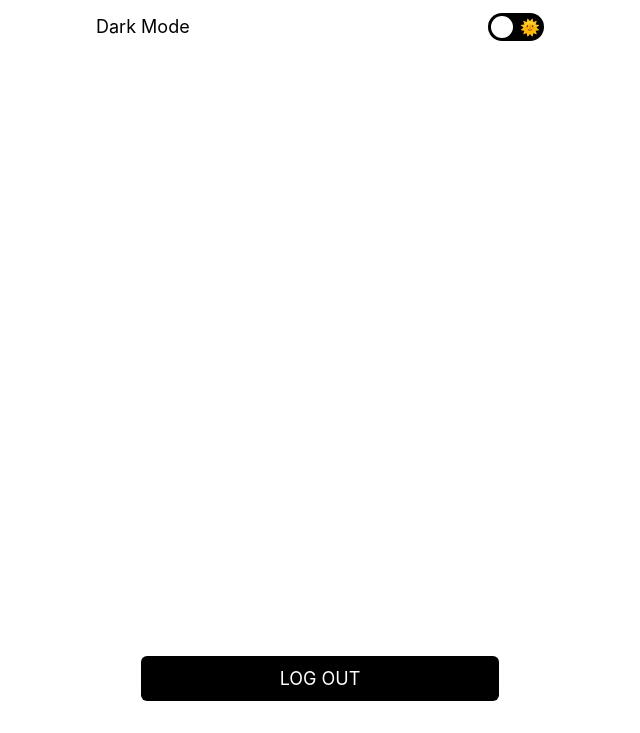
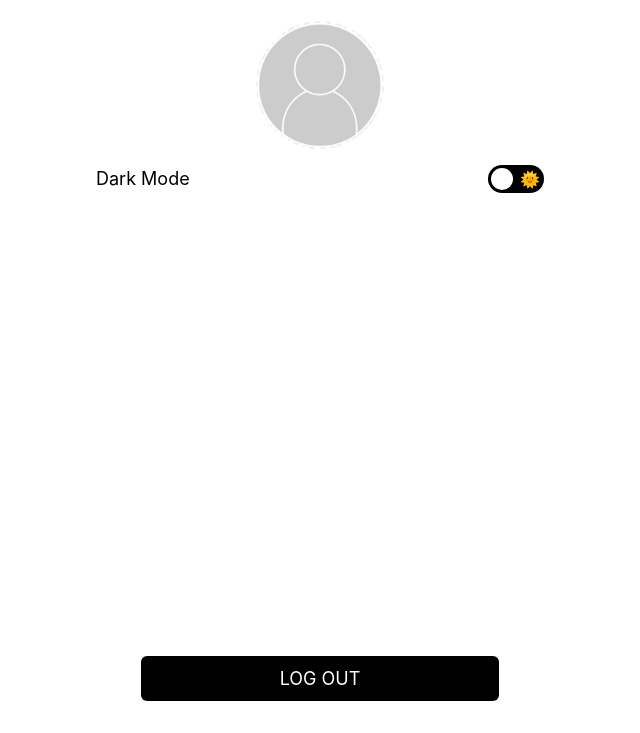
Before and after one commit to zwelhtetyan/chat-app, a website with bundled scripts: page frontend/src/pages/userSetting/userSetting.html in a window 1280 px wide. Shown: the part 67-800 px from the top of the page, without its empty margins (320-960 px from the left). Built offline with nearby package versions, Linux system fonts and the light colour scheme; sample sign-in values are in the browser's storage.

Commit message:
add user avatar

```diff
--- a/frontend/src/pages/userSetting/userSetting.html
+++ b/frontend/src/pages/userSetting/userSetting.html
@@ -19,7 +19,22 @@
       class="min-h-screen flex flex-col max-w-lg mx-auto p-4 md:p-8 dark:bg-[#333439] dark:text-white"
     >
       <div class="flex-1">
-        <h1 class="font-bold text-2xl">User Setting</h1>
+        <h1 class="font-bold text-2xl mb-6">User Setting</h1>
+
+        <!-- userAvatar -->
+        <div class="flex justify-center align-center">
+          <label
+            id="profile"
+            class="w-32 h-32 rounded-full overflow-hidden cursor-pointer"
+          >
+            <img
+              src="http://localhost:8080/assets/default-avatar.jpg"
+              alt="profile_img"
+              class="w-full h-full"
+            />
+            <input type="file" id="profile" class="hidden" />
+          </label>
+        </div>
 
         <div class="flex justify-between mt-4 cursor-pointer theme-toggler-btn">
           <p class="theme-text text-lg">Dark Mode</p>
```
Also changed, not shown: frontend/src/assets/default-avatar.jpg (added), frontend/src/tailwind-output/index.css.
